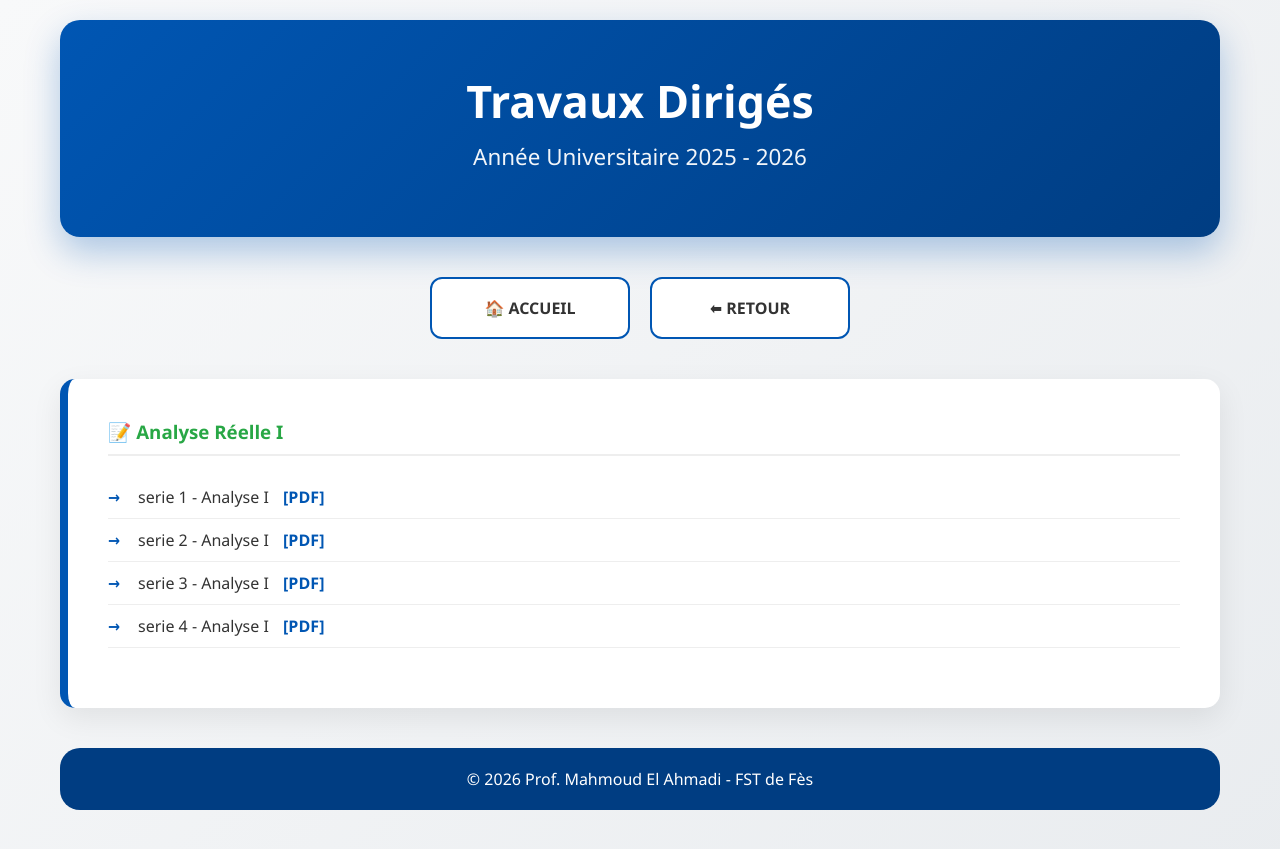
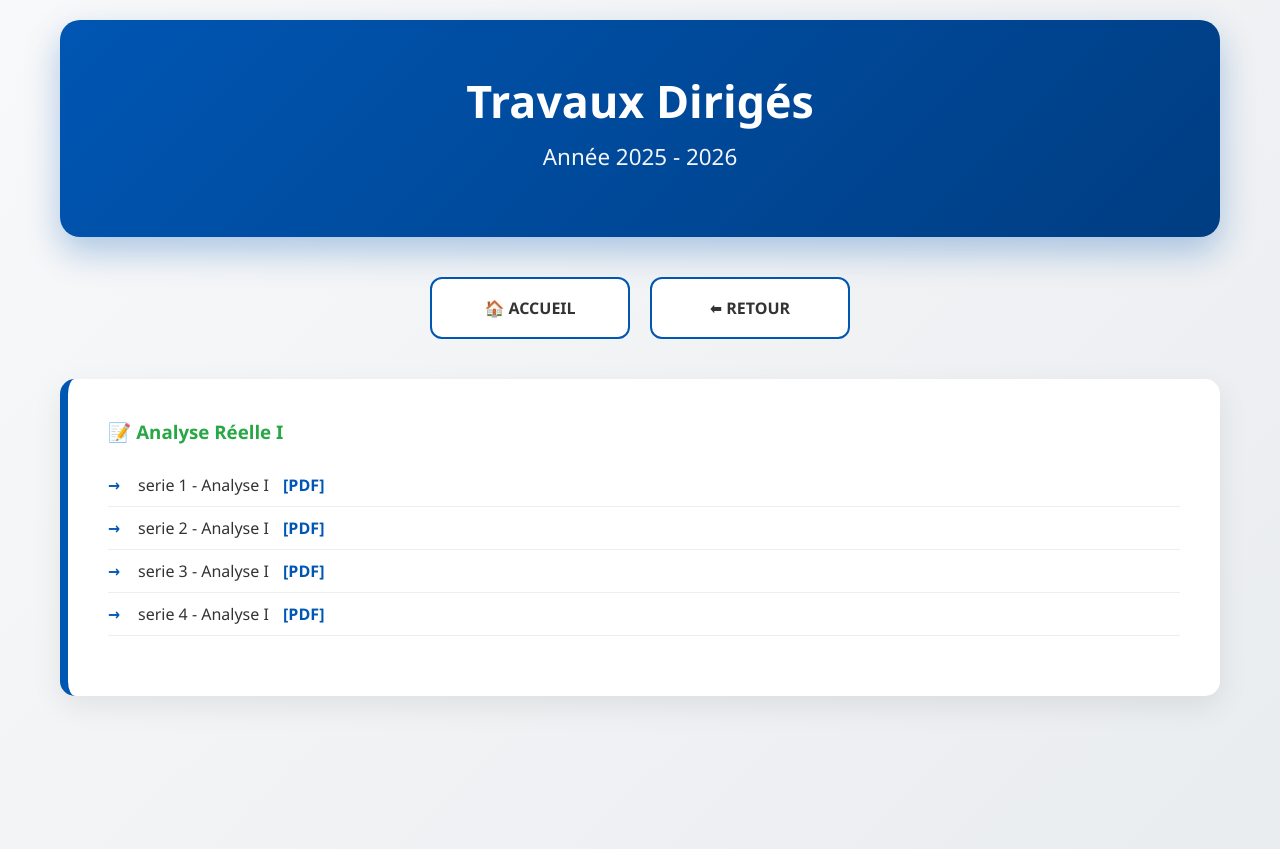
Before and after one commit to mahmoudmath/mahmoudmath.github.io, a Jekyll site: the page td-25-26.html, which Jekyll copies as it is, in a window 1280 px wide. Shown: the top 849 px of the page. Built offline with Jekyll 4.4.1, drawn with Linux system fonts in a browser that asks for light colours.

Commit message:
Update td-25-26.html

```diff
--- a/td-25-26.html
+++ b/td-25-26.html
@@ -4,33 +4,27 @@
     <meta charset="UTF-8">
     <meta name="viewport" content="width=device-width, initial-scale=1.0">
     <link rel="stylesheet" href="style.css">
-    <title>TD 2025-2026 - Prof. Mahmoud El Ahmadi</title>
+    <title>TD 2025-2026</title>
 </head>
 <body>
     <div class="container">
         <header class="professor-header">
             <div class="professor-name">Travaux Dirigés</div>
-            <div class="professor-title">Année Universitaire 2025 - 2026</div>
+            <div class="professor-title">Année 2025 - 2026</div>
         </header>
-
         <nav class="academic-nav">
             <a href="index.html" class="nav-card">🏠 ACCUEIL</a>
             <a href="choix-annee-td.html" class="nav-card">⬅ RETOUR</a>
         </nav>
-
         <section class="presentation">
-            <h3 style="color: #28a745; margin-bottom: 15px; border-bottom: 2px solid #eee; padding-bottom: 10px;">📝 Analyse Réelle I</h3>
+            <h3 style="color: #28a745; margin-bottom: 15px;">📝 Analyse Réelle I</h3>
             <ul class="resource-list">
-                <li>serie 1 - Analyse I <a href="assets/pdf/serie1-analyse1-2025-2026.pdf" target="_blank" style="color:#0056b3; font-weight:bold; margin-left:10px;">[PDF]</a></li>
-                <li>serie 2 - Analyse I <a href="assets/pdf/serie2-analyse1-2025-2026.pdf" target="_blank" style="color:#0056b3; font-weight:bold; margin-left:10px;">[PDF]</a></li>
-                <li>serie 3 - Analyse I <a href="assets/pdf/serie3-analyse1-2025-2026.pdf" target="_blank" style="color:#0056b3; font-weight:bold; margin-left:10px;">[PDF]</a></li>
-                <li>serie 4 - Analyse I <a href="assets/pdf/serie4-analyse1-2025-2026.pdf" target="_blank" style="color:#0056b3; font-weight:bold; margin-left:10px;">[PDF]</a></li>
+                <li>serie 1 - Analyse I <a href="serie1-analyse1-2025-2026.pdf" target="_blank" style="color:#0056b3; font-weight:bold; margin-left:10px;">[PDF]</a></li>
+                <li>serie 2 - Analyse I <a href="serie2-analyse1-2025-2026.pdf" target="_blank" style="color:#0056b3; font-weight:bold; margin-left:10px;">[PDF]</a></li>
+                <li>serie 3 - Analyse I <a href="serie3-analyse1-2025-2026.pdf" target="_blank" style="color:#0056b3; font-weight:bold; margin-left:10px;">[PDF]</a></li>
+                <li>serie 4 - Analyse I <a href="serie4-analyse1-2025-2026.pdf" target="_blank" style="color:#0056b3; font-weight:bold; margin-left:10px;">[PDF]</a></li>
             </ul>
         </section>
-
-        <footer class="professor-footer" style="padding: 20px; margin-top: 40px;">
-            <p>© 2026 Prof. Mahmoud El Ahmadi - FST de Fès</p>
-        </footer>
     </div>
 </body>
 </html>
```
